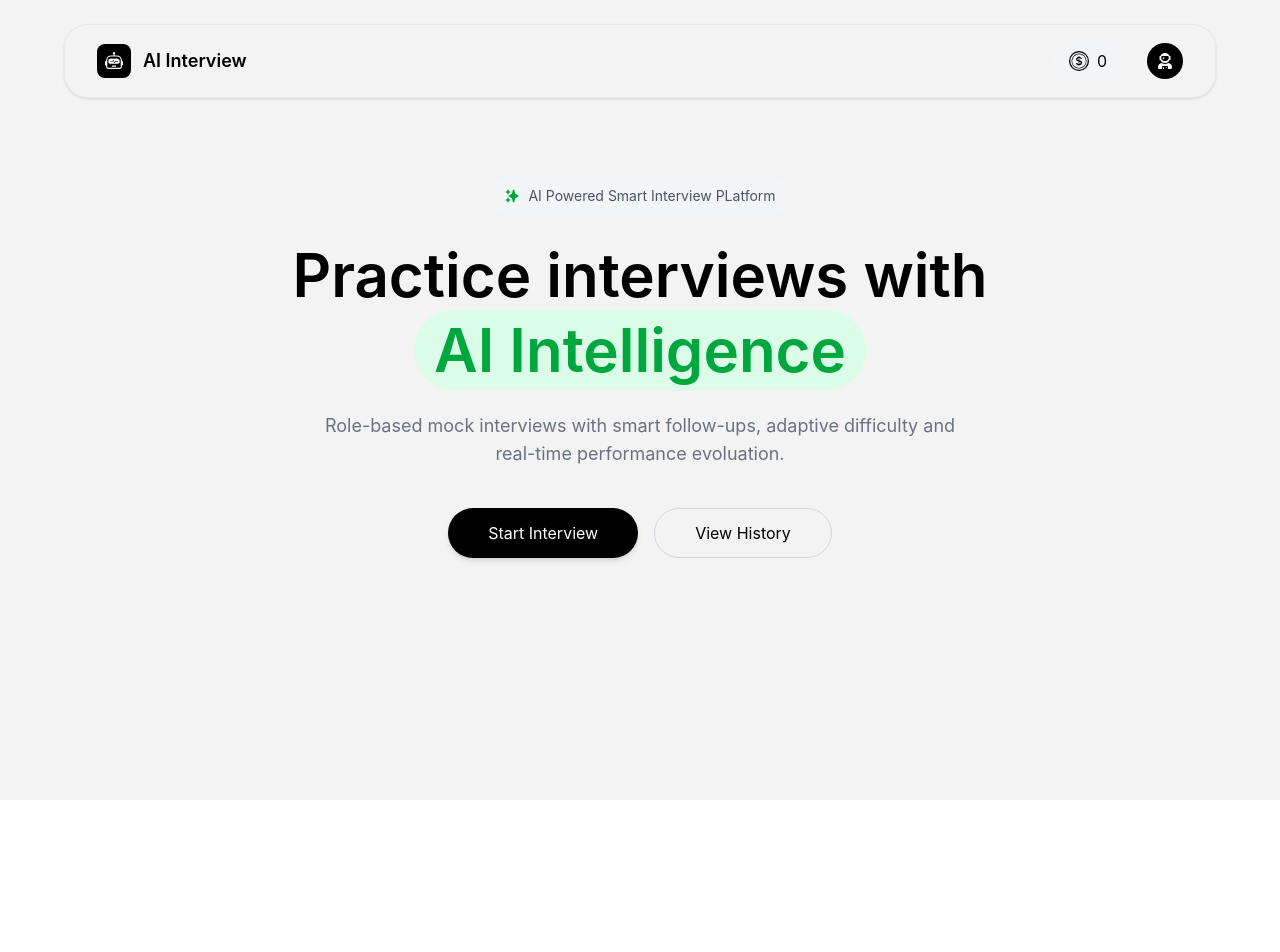
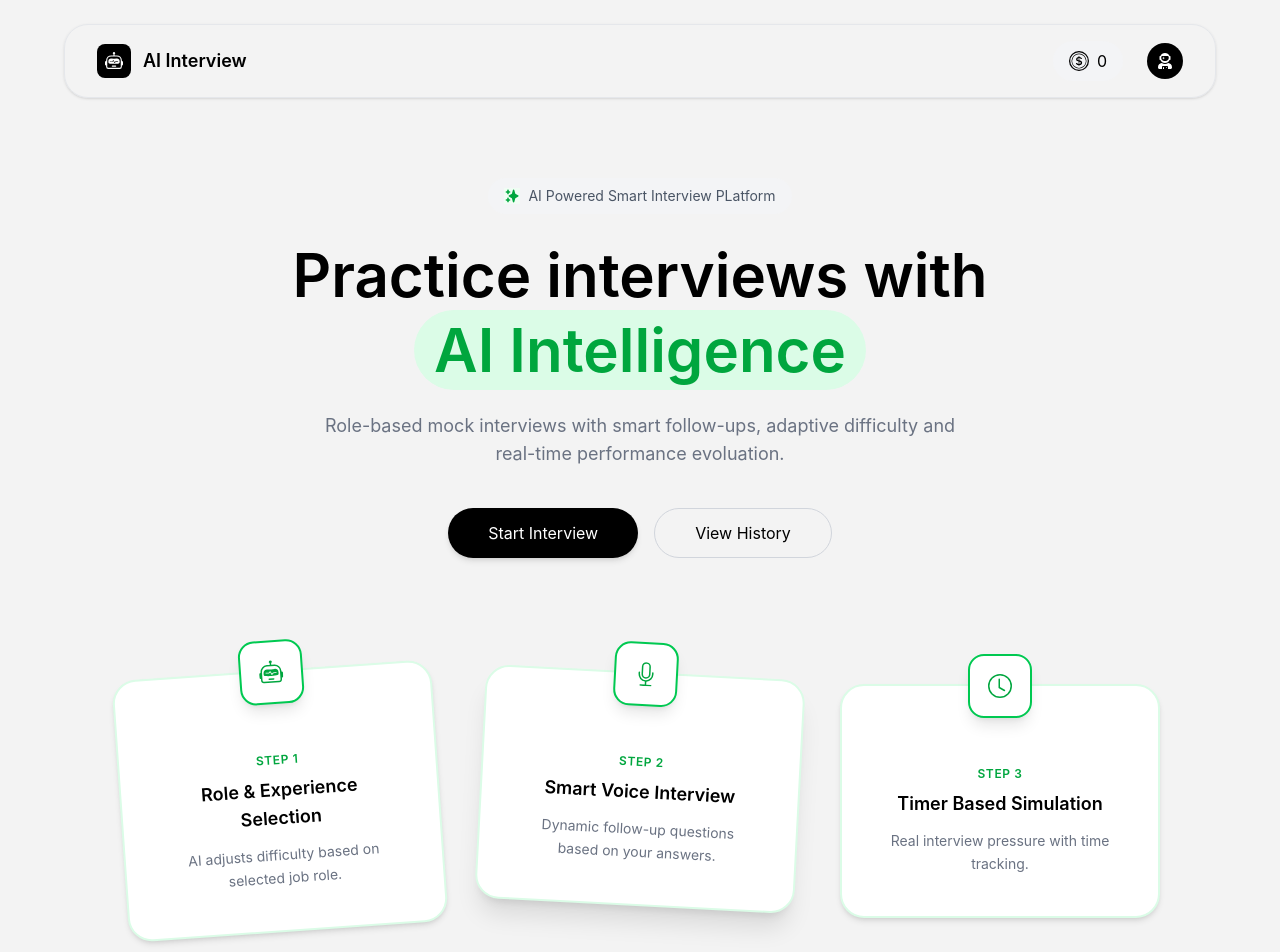
Before and after one commit to udayveershaktawat/AI-Interviewer, a React (Vite) app in the folder frontend/: page / in a window 1280 px wide. Shown: the top 952 px of the page. Before the commit the page ends 800 px from the top, so only its background shows below. Built offline with nearby package versions, Linux system fonts and the light colour scheme; no server answers.

Commit message:
add new features on home apge

```diff
--- a/frontend/src/pages/Home.jsx
+++ b/frontend/src/pages/Home.jsx
@@ -1,100 +1,137 @@
-import React from 'react'
-import { motion } from "motion/react"
-import Navbar from '../components/Navbar'
-import { useSelector } from 'react-redux'
-import {BsRobot,
+import React from "react";
+import { motion } from "motion/react";
+import Navbar from "../components/Navbar";
+import { useSelector } from "react-redux";
+import {
+  BsRobot,
   BsMic,
   BsClock,
   BsBarChart,
-  BsFileEarmarkText
-
-
-} from "react-icons/bs"
-import { HiSparkles } from 'react-icons/hi'
-import { useState } from 'react'
-import AuthModel from '../components/AuthModel'
-import { useNavigate } from 'react-router-dom'
+  BsFileEarmarkText,
+} from "react-icons/bs";
+import { HiSparkles } from "react-icons/hi";
+import { useState } from "react";
+import AuthModel from "../components/AuthModel";
+import { useNavigate } from "react-router-dom";
 
 const Home = () => {
-  const {userData} = useSelector((state)=>state.user)
-  const [showAuth,setShowAuth] = useState(false)
-  const navigate = useNavigate()
+  const { userData } = useSelector((state) => state.user);
+  const [showAuth, setShowAuth] = useState(false);
+  const navigate = useNavigate();
   return (
-    <div className='min-h-screen flex flex-col bg-[#f3f3f3]'>
-      <Navbar/>
+    <div className="min-h-screen flex flex-col bg-[#f3f3f3]">
+      <Navbar />
 
-      <div className='flex-1 px-6 py-20'>
-        <div className='flex justify-center mb-6'>
-          <div className='bg-gray-100 text-gray-600 text-sm px-4 py-2 rounded-full flex items-center gap-2'>
-            <HiSparkles size={16} className='bg-green-50 text-green-600'/>
+      <div className="flex-1 px-6 py-20">
+        <div className="flex justify-center mb-6">
+          <div className="bg-gray-100 text-gray-600 text-sm px-4 py-2 rounded-full flex items-center gap-2">
+            <HiSparkles size={16} className="bg-green-50 text-green-600" />
             AI Powered Smart Interview PLatform
           </div>
-
         </div>
-         <div className=' text-center mb-28'>
+        <div className=" text-center mb-28">
           <motion.h1
-            initial={{opacity:0,y:30}}
-            animate={{opacity:1,y:0}}
-            transition={{duration:0.6}}
-             className="text-4xl md:text-6xl font-semibold leading-tight max-w-4xl mx-auto">
+            initial={{ opacity: 0, y: 30 }}
+            animate={{ opacity: 1, y: 0 }}
+            transition={{ duration: 0.6 }}
+            className="text-4xl md:text-6xl font-semibold leading-tight max-w-4xl mx-auto"
+          >
             Practice interviews with
-              <span className='relative inline-block'>
-                <span className='bg-green-100 text-green-600 px-5 py-1 rounded-full'>
+            <span className="relative inline-block">
+              <span className="bg-green-100 text-green-600 px-5 py-1 rounded-full">
                 AI Intelligence
               </span>
             </span>
           </motion.h1>
           <motion.p
-            initial={{opacity:0}}
-            animate={{opacity:1}}
-            transition={{duration:0.8}}
-             className='text-gray-500 mt-6 max-w-2xl mx-auto text-lg'>
-              Role-based mock interviews with smart follow-ups,
-              adaptive difficulty and real-time performance
-              evoluation.
+            initial={{ opacity: 0 }}
+            animate={{ opacity: 1 }}
+            transition={{ duration: 0.8 }}
+            className="text-gray-500 mt-6 max-w-2xl mx-auto text-lg"
+          >
+            Role-based mock interviews with smart follow-ups, adaptive
+            difficulty and real-time performance evoluation.
           </motion.p>
-             <div className='flex flex-wrap justify-center gap-4 mt-10'>
+          <div className="flex flex-wrap justify-center gap-4 mt-10">
             <motion.button
-              onClick={()=>{
-                if(!userData){
-                  setShowAuth(true)
-                  return
+              onClick={() => {
+                if (!userData) {
+                  setShowAuth(true);
+                  return;
                 }
-                navigate("/interview")
+                navigate("/interview");
               }}
-              className='bg-black text-white px-10 py-3 rounded-full hover:opacity-90 trnasition shadow-md'
-                 whileHover={{opacity:0.7, scale:1.03}}
-            whileTap={{opacity:1, scale:0.98}}
+              className="bg-black text-white px-10 py-3 rounded-full hover:opacity-90 trnasition shadow-md"
+              whileHover={{ opacity: 0.7, scale: 1.03 }}
+              whileTap={{ opacity: 1, scale: 0.98 }}
             >
               Start Interview
-
             </motion.button>
             <motion.button
-              onClick={()=>{
-                if(!userData){
-                  setShowAuth(true)
-                  return
+              onClick={() => {
+                if (!userData) {
+                  setShowAuth(true);
+                  return;
                 }
-                navigate("/history")
+                navigate("/history");
               }}
-              className='border border-gray-300 px-10 py-3 rounded-full hover:bg-gray-100 transition'
-                 whileHover={{opacity:0.7, scale:1.03}}
-            whileTap={{opacity:1, scale:0.98}}
+              className="border border-gray-300 px-10 py-3 rounded-full hover:bg-gray-100 transition"
+              whileHover={{ opacity: 0.7, scale: 1.03 }}
+              whileTap={{ opacity: 1, scale: 0.98 }}
             >
               View History
-
             </motion.button>
-
           </div>
         </div>
+        <div className="flex flex-col md:flex-row justify-center items-center gap-10 mb-28">
+          {[
+            {
+              icon: <BsRobot size={24} />,
+              step: "STEP 1",
+              title: "Role & Experience Selection",
+              desc: "AI adjusts difficulty based on selected job role.",
+            },
+            {
+              icon: <BsMic size={24} />,
+              step: "STEP 2",
+              title: "Smart Voice Interview",
+              desc: "Dynamic follow-up questions based on your answers.",
+            },
+            {
+              icon: <BsClock size={24} />,
+              step: "STEP 3",
+              title: "Timer Based Simulation",
+              desc: "Real interview pressure with time tracking.",
+            },
+          ].map((item, index) => (
+            <motion.div
+              key={index}
+              initial={{ opacity: 0, y: 60 }}
+              whileInView={{ opacity: 1, y: 0 }}
+              transition={{ duration: 0.6 + index * 0.2 }}
+              whileHover={{ rotate: 0, scale: 1.06 }}
+              className={`relative bg-white rounded-3xl border-2 border-green-100 hover:border-green-500 p-10 w-80 max-w-[90%] shadow-md hover:shadow-2xl transition-all duration-300
+              ${index === 0 ? "rotate-[-4deg]" : ""}
+              ${index === 1 ? "rotate-[3deg] md:-mt-6 shadow-xl" : ""}
+              ${index === 3 ? "rotate-[-3deg]" : ""}
 
+              `}
+            >
+              <div className="absolute -top-8 left-1/2 -translate-x-1/2 bg-white border-2 border-green-500 text-green-600 w-16 h-16 rounded-2xl flex items-center justify-center shadow-lg">
+                {item.icon}
+              </div>
+              <div className="pt-10 text-center">
+                <div className="text-xs text-green-600 font-semibold mb-2 tracking-wider">{item.step}</div>
+                <h3 className="font-semibold mb-3 text-lg">{item.title}</h3>
+                <p className="text-sm text-gray-500 leading-relaxed">{item.desc}</p>
+              </div>
+            </motion.div>
+          ))}
+        </div>
+      </div>
+      {showAuth && <AuthModel onClose={() => setShowAuth(false)} />}
+    </div>
+  );
+};
 
-      </div>
-      {showAuth && <AuthModel onClose={()=>setShowAuth(false)}/>}
-
-    </div>
-  )
-}
-
-
-export default Home
+export default Home;
```
Lines whose indentation alone changed are shown as unchanged.
